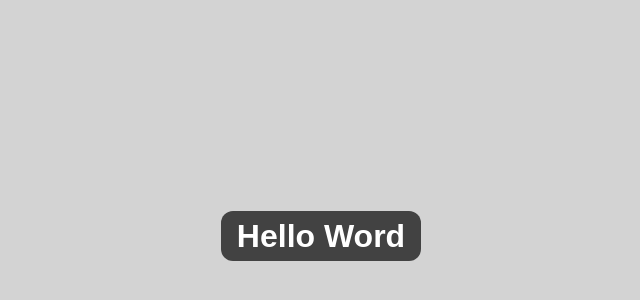
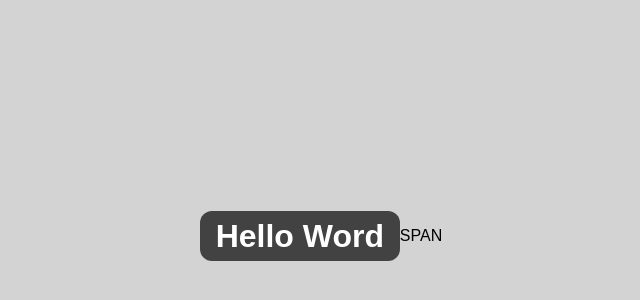
Before and after one commit to joaobenedetmachado/git_github, a plain HTML site: page index.html in a window 1280 px wide. Shown: the part 164-464 px from the top of the page, without its empty margins (319-959 px from the left). Drawn offline with Linux system fonts and the light colour scheme.

Commit message:
Update index.html

```diff
--- a/index.html
+++ b/index.html
@@ -40,5 +40,6 @@
 </head>
 <body>
     <div><h1>Hello Word</h1></div>
+    <span>SPAN</span>
 </body>
 </html>
```
